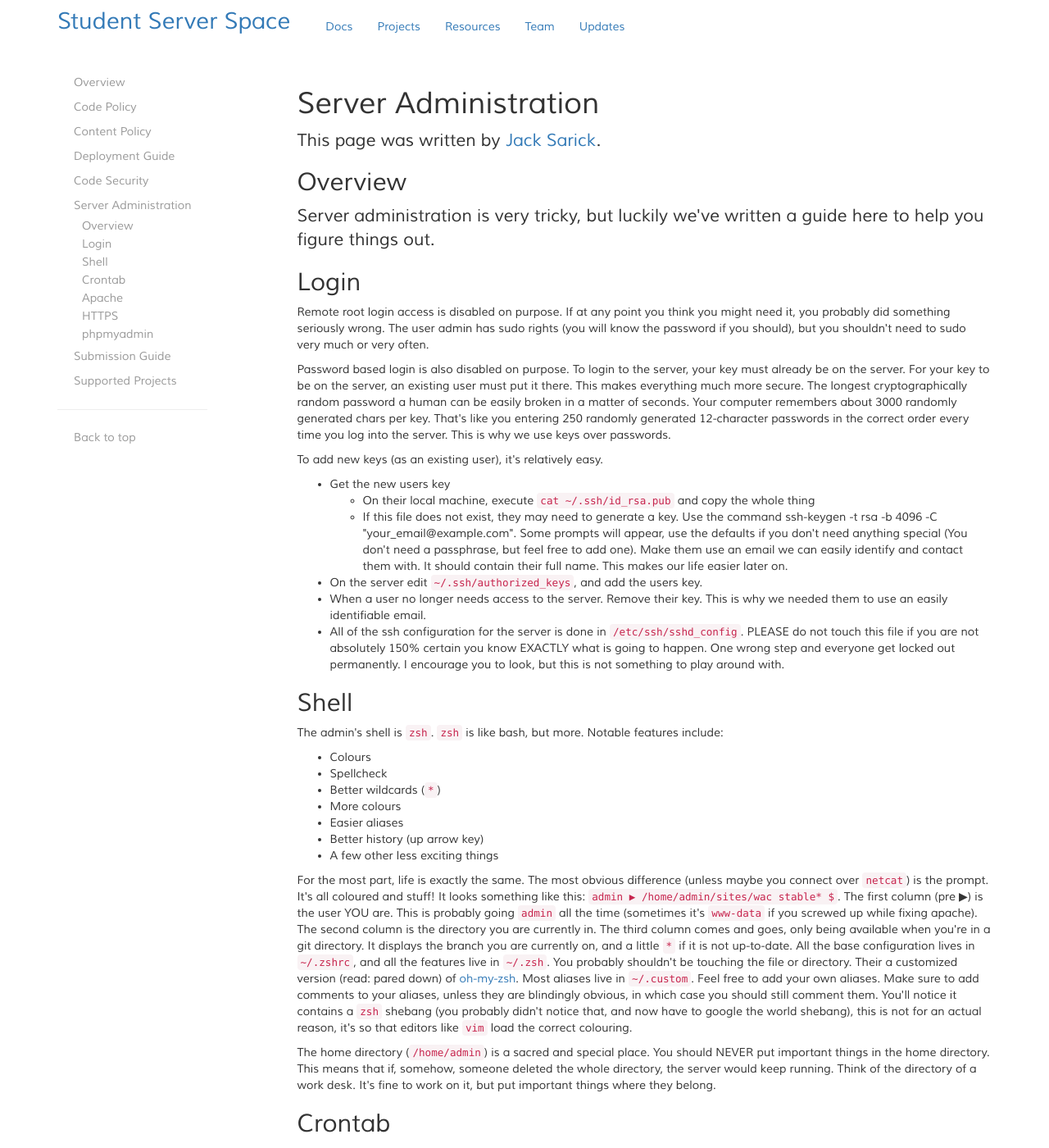
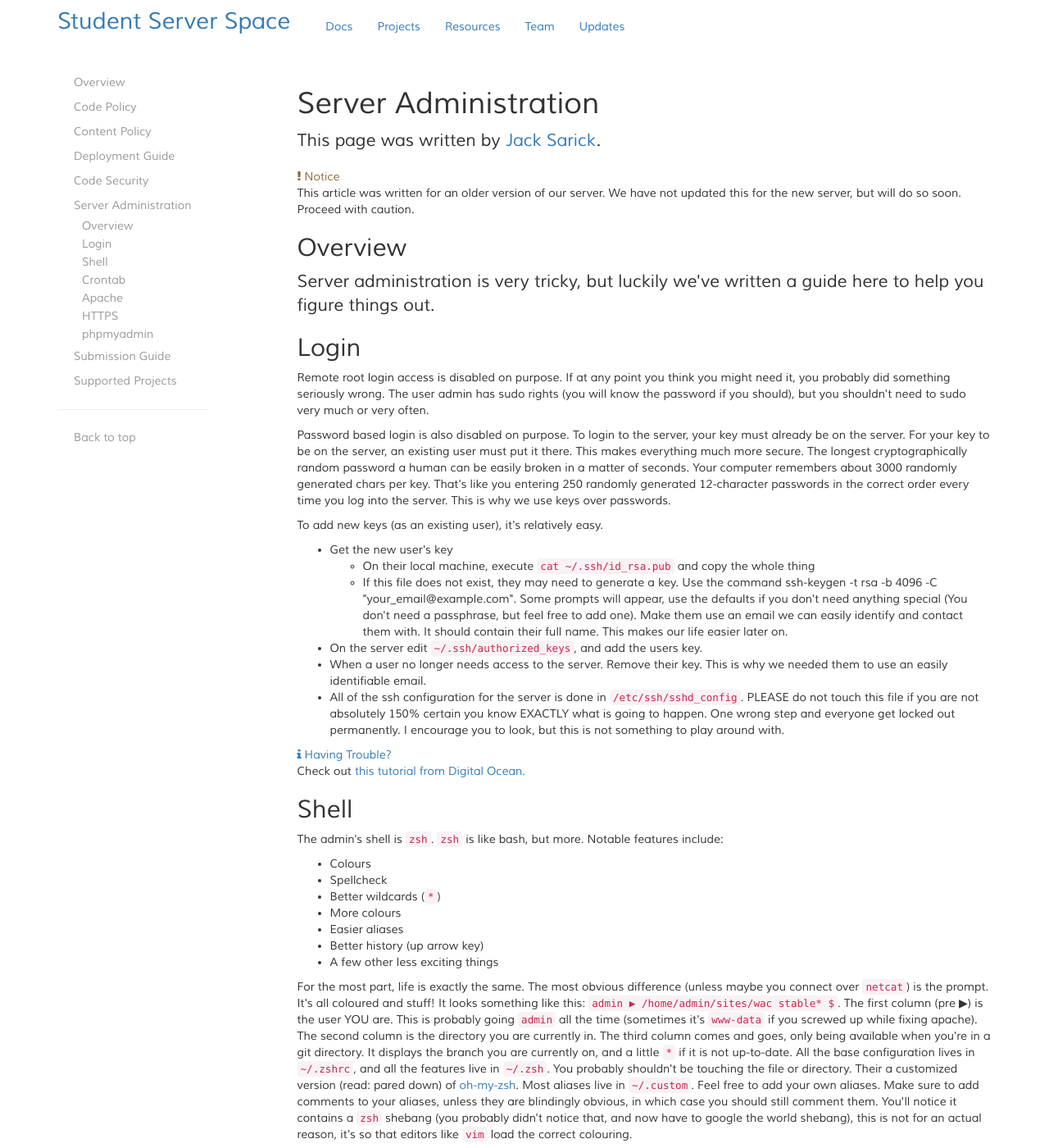
Before and after one commit to mattxwang/sss-website, a Jekyll site: the page built from _docs/server-administration.html, in a window 1280 px wide and 1400 px high. Shown: the whole window at 82% size. Built offline with Jekyll 4.4.1, drawn with Linux system fonts in a browser that asks for light colours; nearby versions of some CDN libraries; library files that are not in the unit come from our copies.

Commit message:
adds a small addendum to server administration

```diff
--- a/_docs/server-administration.html
+++ b/_docs/server-administration.html
@@ -5,6 +5,12 @@ short: server
 permalink: /docs/server-administration/
 author: jacksarick
 ---
+<div class="card card-block card-outline-warning">
+  <span class="text-warning"><span class="fa fa-exclamation"></span> Notice</span>
+  <p>
+    This article was written for an older version of our server. We have not updated this for the new server, but will do so soon. Proceed with caution.
+  </p>
+</div>
 <div class="section">
   <h2 class="section-header" id="overview">Overview</h2>
   <p class="lead">
@@ -23,7 +29,7 @@ author: jacksarick
     To add new keys (as an existing user), it's relatively easy.
     <ul>
       <li>
-        Get the new users key
+        Get the new user's key
         <ul>
           <li>
             On their local machine, execute <code>cat ~/.ssh/id_rsa.pub</code> and copy the whole thing
@@ -44,6 +50,12 @@ author: jacksarick
       </li>
     </ul>
   </p>
+  <div class="card card-block card-outline-primary">
+    <span class="text-primary"><span class="fa fa-info"></span> Having Trouble?</span>
+    <p>
+      Check out <a href="https://www.digitalocean.com/community/tutorials/how-to-set-up-ssh-keys--2"> this tutorial from Digital Ocean.</a>
+    </p>
+  </div>
 </div>
 <div class="section">
   <h2 class="section-header" id="shell">Shell</h2>
```
